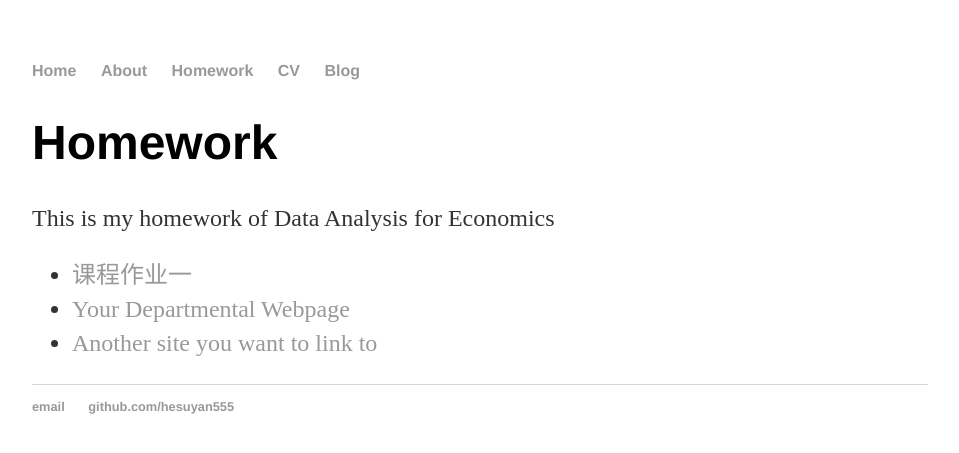
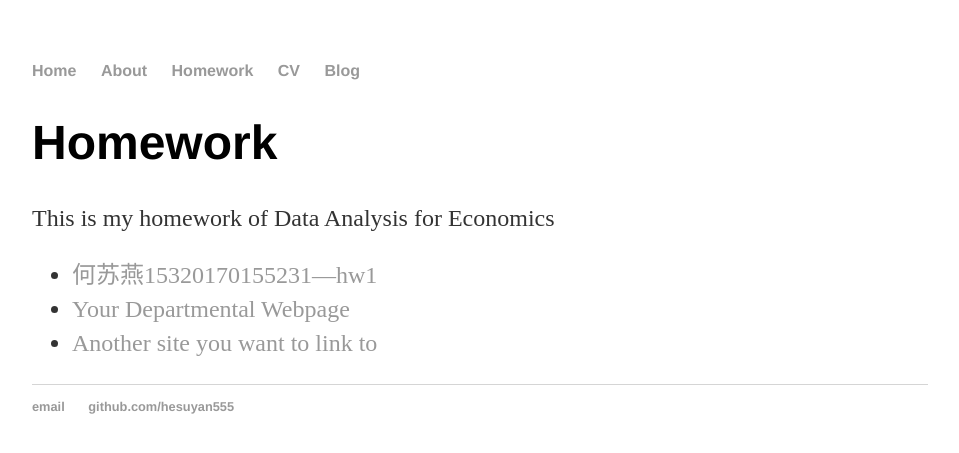
Before and after one commit to hesuyan555/hesuyan555.github.io, a Jekyll site: the page built from homework/index.html, in a window 1280 px wide. Shown: the top 453 px of the page, without its empty margins (160-1119 px from the left). Built offline with Jekyll 4.4.1, drawn with Linux system fonts in a browser that asks for light colours; Markdown is read by kramdown in place of the engine named in the settings.

Commit message:
Update index.html

```diff
--- a/homework/index.html
+++ b/homework/index.html
@@ -8,7 +8,7 @@ title: He Suyan's home work
 			<p>This is my homework of Data Analysis for Economics</p>
 
 			<ul class="contacts">
-				<li><a href="/homework/kc-1">课程作业一</a></li>
+				<li><a href="/homework/何苏燕15320170155231—hw1.pdf">何苏燕15320170155231—hw1</a></li>
 				<li><a href="#">Your Departmental Webpage</a></li>
 				<li><a href="#">Another site you want to link to</a></li>
 				</ul>
```
